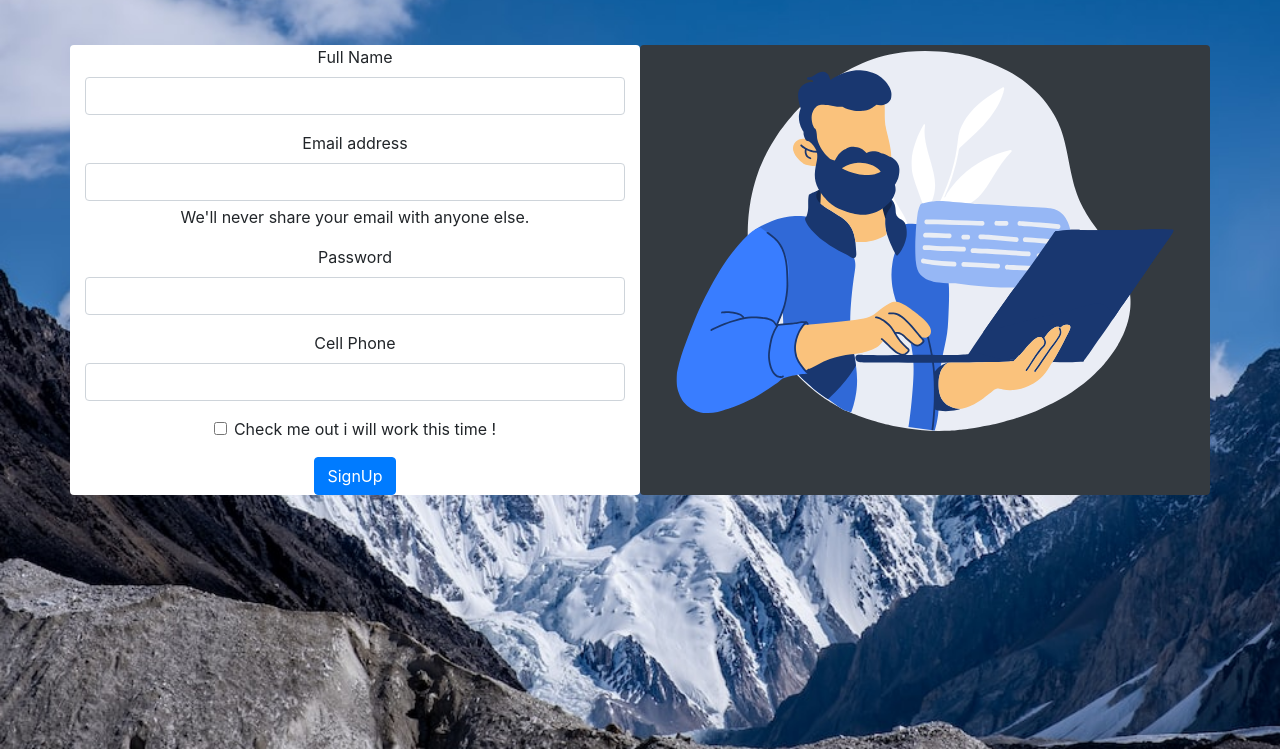
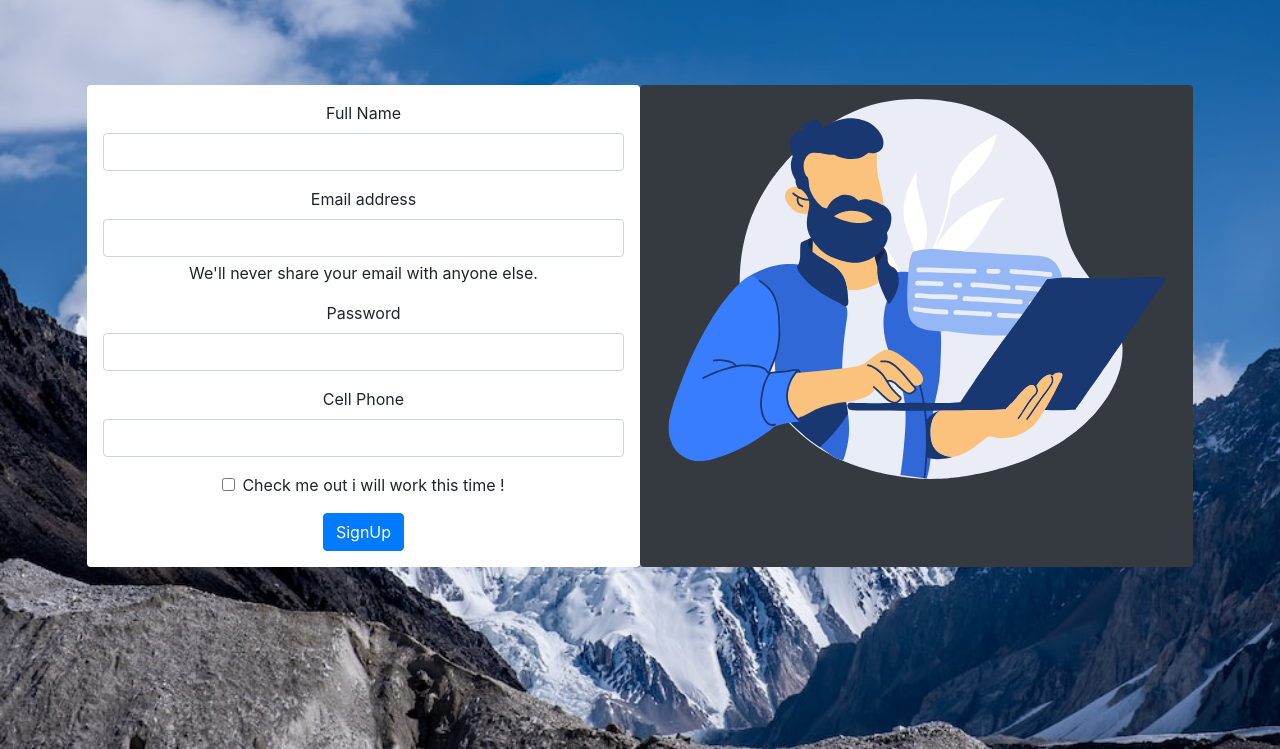
Before and after one commit to HassanMoussaa/Register-Login-page, a plain HTML site: page SignUp.html in a window 1280 px wide. Shown: the part 51-800 px from the top of the page. Drawn offline with nearby package versions, Linux system fonts and the light colour scheme.

Commit message:
added padding to the form

```diff
--- a/SignUp.html
+++ b/SignUp.html
@@ -22,9 +22,9 @@
   </head>
   <body>
     <h1 class="text-center">Hello This Is the SignUp Page</h1>
-    <div class="container justify-content-center align-items-center">
-      <div class="row mt-5">
-        <div class="col-6 text-center bg-white rounded">
+    <div class="container justify-content-center align-items-center p-4">
+      <div class="row mt-5 p-2">
+        <div class="col-6 text-center bg-white rounded p-3">
           <form>
             <div class="mb-3">
               <label for="FullName" class="form-label">Full Name</label>
@@ -82,7 +82,7 @@
             >
           </form>
         </div>
-        <div class="col-6 text-center bg-dark rounded">
+        <div class="col-6 text-center bg-dark rounded p-2">
           <img
             src="Photos/Welcome-to-scribie-512x391.svg"
             class="img-fluid"
```
